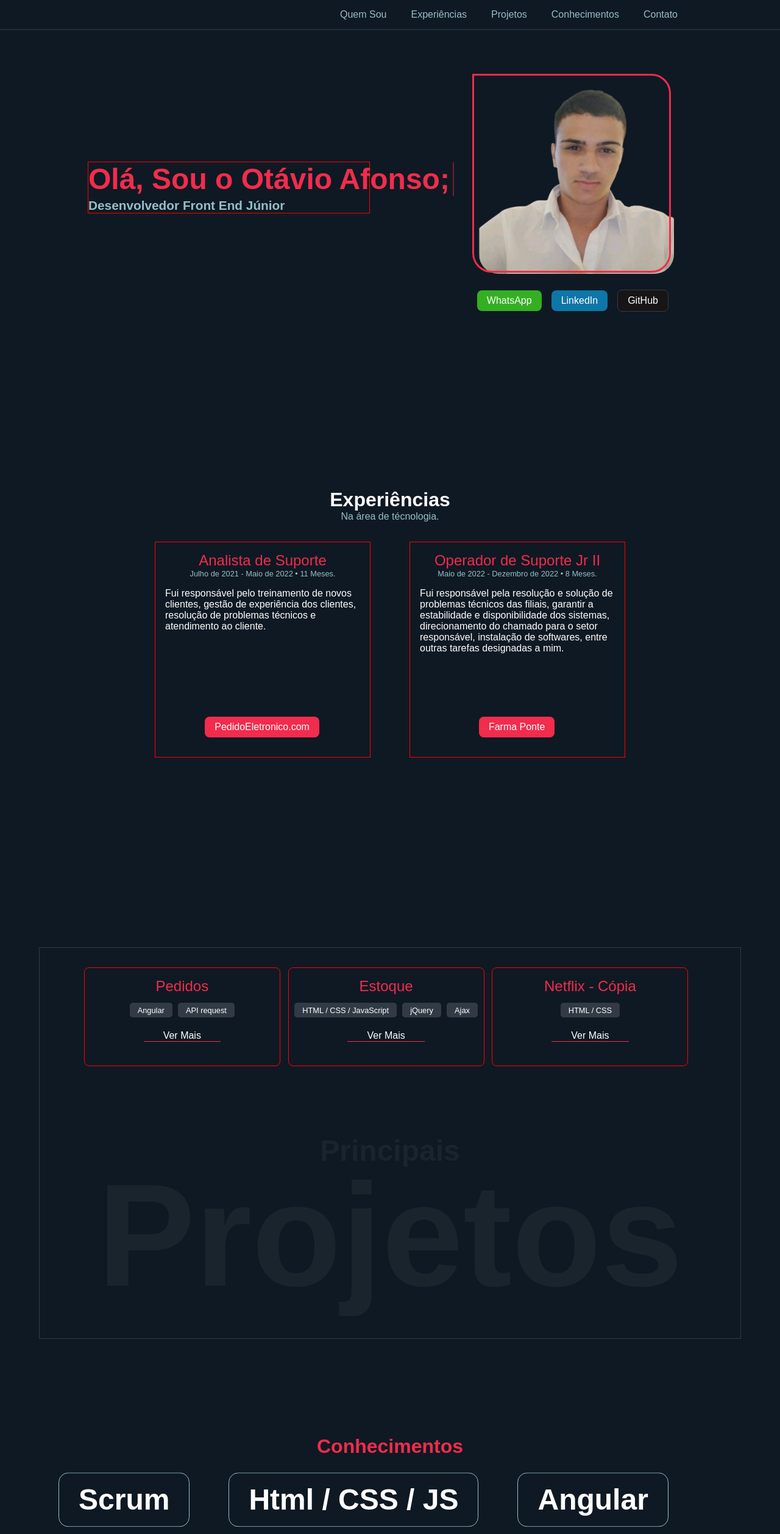
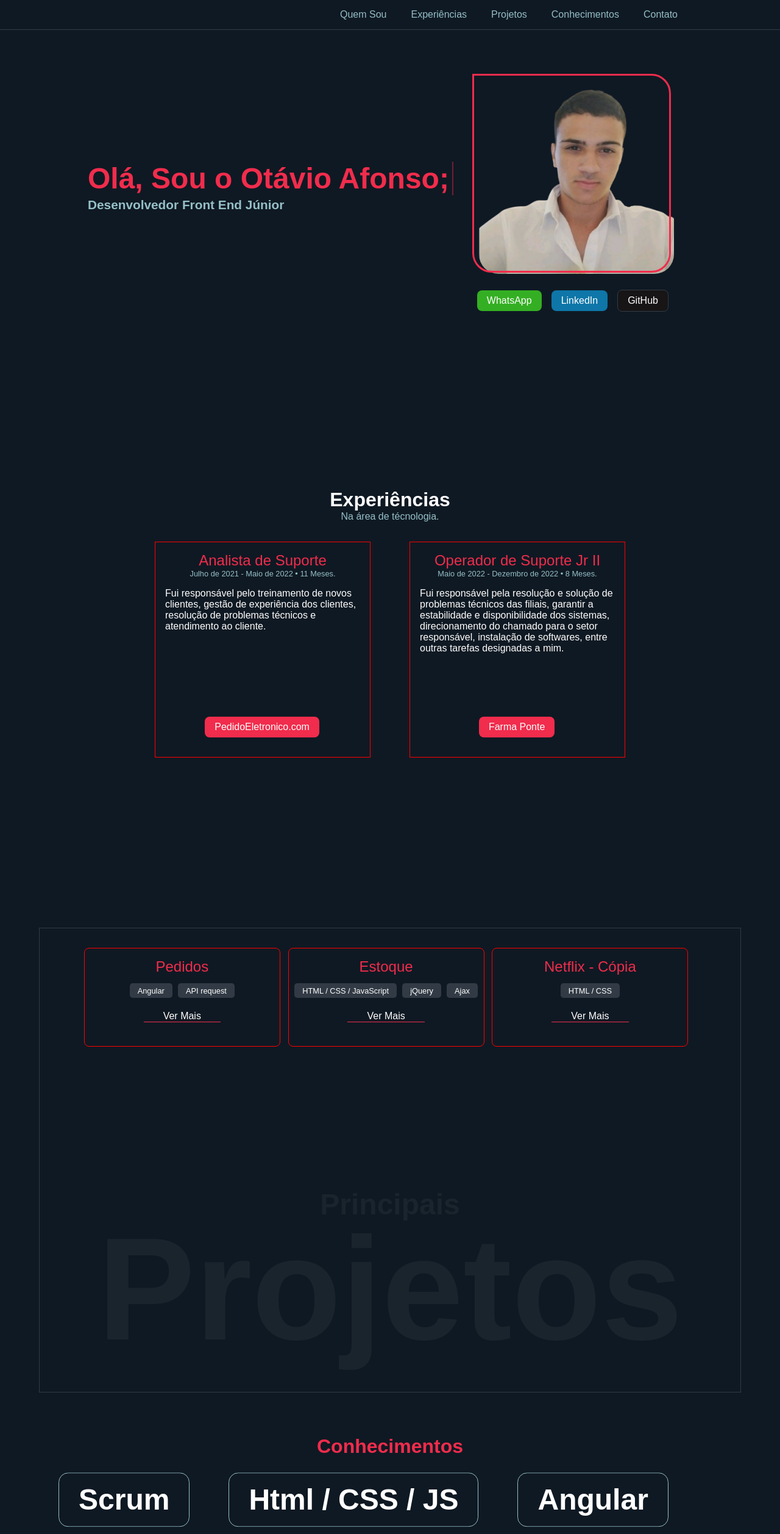
Before and after one commit to Otavio19/Portfolio-OtavioAfonso, an Angular app: page / in a window 1280 px wide. Shown: the top 2515 px of the page at 61% size. Built offline with nearby package versions, Linux system fonts and the light colour scheme.

Commit message:
Height Project Update

```diff
--- a/src/app/components/home/home.component.css
+++ b/src/app/components/home/home.component.css
@@ -12,7 +12,6 @@
     position: absolute;
     top: 30%;
     left: 5rem;
-    border: 1px solid red;
 }
 
 .text
--- a/src/app/components/projects/projects.component.css
+++ b/src/app/components/projects/projects.component.css
@@ -7,7 +7,6 @@
 .boxContainer
 {
     position: relative;
-    top: 2rem;
     text-align: center;
 }
 
@@ -33,7 +32,7 @@
 .cardsBox
 {
     border: 1px solid var(--third-color);
-    height: 80vh;
+    height: 95vh;
 }
 
 .cardProject
```
